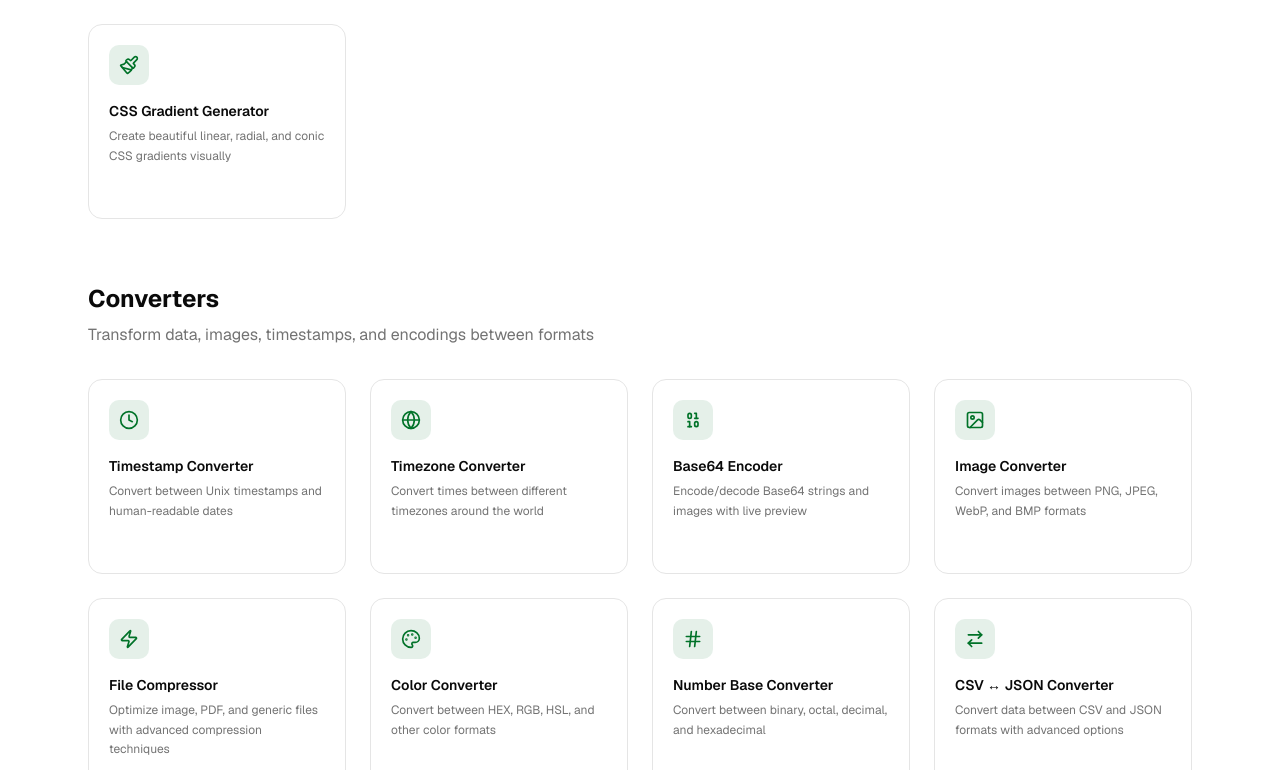
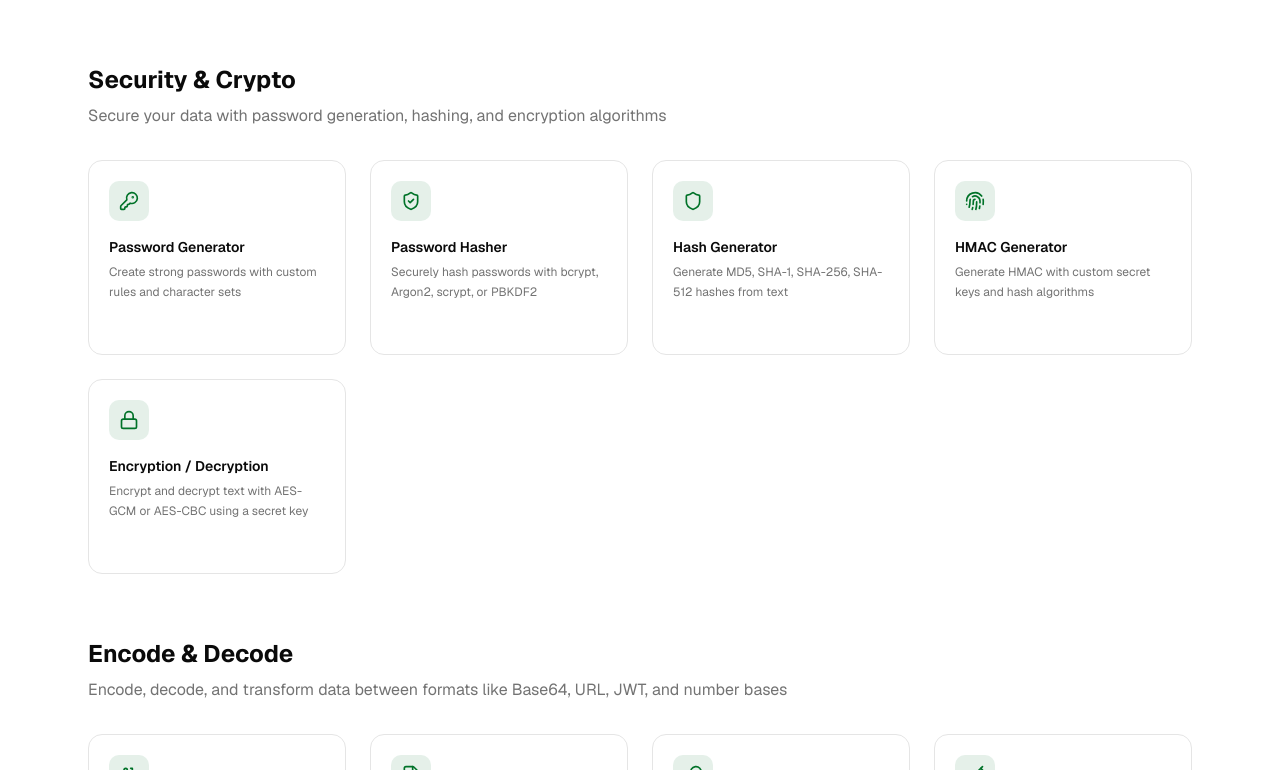
Before and after one commit to HaDiizz/next-devtoolkit, a Next.js app: page / in a window 1280 px wide. Shown: the part 2190-2960 px from the top of the page. Built offline with nearby package versions, Linux system fonts and the light colour scheme; a web font is replaced by a local one.

Commit message:
feat: Define developer tools and implement the main homepage to display them.

```diff
--- a/app/page.tsx
+++ b/app/page.tsx
@@ -117,16 +117,23 @@ export default function HomePage() {
               <h2 className="text-foreground mb-2 text-2xl font-bold">{category}</h2>
               <p className="text-muted-foreground mb-8 text-base">
                 {category === 'Generators' &&
-                  'Create unique identifiers, passwords, hashes, encryption, secure hashing, and placeholder text'}
-                {category === 'Converters' &&
-                  'Transform data, images, timestamps, and encodings between formats'}
-                {category === 'JSON Tools' && 'Format, convert, compare, and transform JSON data'}
-                {category === 'Encode / Decode' &&
-                  'Encode, decode, and inspect URLs, JWTs, and more'}
-                {category === 'String & Regex' &&
-                  'Case conversion, text analysis, and regex pattern testing'}
-                {category === 'Date / Time' && 'Parse cron expressions and work with timezones'}
-                {category === 'Data' && 'Generate mock data and test IDs'}
+                  'Create unique identifiers, mock data, placeholder text, and QR codes'}
+                {category === 'Security & Crypto' &&
+                  'Secure your data with password generation, hashing, and encryption algorithms'}
+                {category === 'Encode & Decode' &&
+                  'Encode, decode, and transform data between formats like Base64, URL, JWT, and number bases'}
+                {category === 'JSON Tools' &&
+                  'Format, validate, compare, and convert your JSON data'}
+                {category === 'Web & CSS' &&
+                  'Enhance your frontend with CSS generators, color converters, and SEO tools'}
+                {category === 'Text & String' &&
+                  'Analyze, modify, and test strings, regex patterns, and markdown files'}
+                {category === 'Date & Time' &&
+                  'Work seamlessly with timestamps, timezones, and cron expressions'}
+                {category === 'Media & Files' &&
+                  'Convert and compress images and files efficiently'}
+                {category === 'Network Tools' &&
+                  'Inspect and troubleshoot your network with IP and geolocation tools'}
               </p>
               <div className="grid gap-6 sm:grid-cols-2 lg:grid-cols-3 xl:grid-cols-4">
                 {tools
--- a/lib/tool-registry.tsx
+++ b/lib/tool-registry.tsx
@@ -1,48 +1,39 @@
 import dynamic from 'next/dynamic'
 
 const toolComponents: Record<string, React.ComponentType> = {
-  // Generators
   'uuid-generator': dynamic(() => import('@/components/tools/uuid-generator')),
+  'mock-data-generator': dynamic(() => import('@/components/tools/mock-data-generator')),
+  'thai-cid-generator': dynamic(() => import('@/components/tools/thai-cid-generator')),
+  'lorem-ipsum': dynamic(() => import('@/components/tools/lorem-ipsum')),
+  'qr-code-generator': dynamic(() => import('@/components/tools/qr-code-generator')),
   'password-generator': dynamic(() => import('@/components/tools/password-generator')),
+  'password-hasher': dynamic(() => import('@/components/tools/password-hasher')),
   'hash-generator': dynamic(() => import('@/components/tools/hash-generator')),
+  'hmac-generator': dynamic(() => import('@/components/tools/hmac-generator')),
   'encryption-tool': dynamic(() => import('@/components/tools/encryption-tool')),
-  'password-hasher': dynamic(() => import('@/components/tools/password-hasher')),
-  'lorem-ipsum': dynamic(() => import('@/components/tools/lorem-ipsum')),
-  'hmac-generator': dynamic(() => import('@/components/tools/hmac-generator')),
-  'qr-code-generator': dynamic(() => import('@/components/tools/qr-code-generator')),
-  'css-gradient-generator': dynamic(() => import('@/components/tools/css-gradient-generator')),
-  // Converters
-  'timestamp-converter': dynamic(() => import('@/components/tools/timestamp-converter')),
-  'timezone-converter': dynamic(() => import('@/components/tools/timezone-converter')),
   'base64-converter': dynamic(() => import('@/components/tools/base64-converter')),
-  'image-converter': dynamic(() => import('@/components/tools/image-converter')),
-  'file-compressor': dynamic(() => import('@/components/tools/file-compressor')),
-  'color-converter': dynamic(() => import('@/components/tools/color-converter')),
+  'url-encoder': dynamic(() => import('@/components/tools/url-encoder')),
+  'jwt-decoder': dynamic(() => import('@/components/tools/jwt-decoder')),
+  'jwt-builder': dynamic(() => import('@/components/tools/jwt-builder')),
   'number-base-converter': dynamic(() => import('@/components/tools/number-base-converter')),
-  'csv-json-converter': dynamic(() => import('@/components/tools/csv-json-converter')),
-  'css-unit-converter': dynamic(() => import('@/components/tools/css-unit-converter')),
-  // JSON Tools
   'json-formatter': dynamic(() => import('@/components/tools/json-formatter')),
   'json-to-typescript': dynamic(() => import('@/components/tools/json-to-typescript')),
   'json-to-schema': dynamic(() => import('@/components/tools/json-to-schema')),
   'json-diff': dynamic(() => import('@/components/tools/json-diff')),
-  // Encode / Decode
-  'url-encoder': dynamic(() => import('@/components/tools/url-encoder')),
-  'jwt-decoder': dynamic(() => import('@/components/tools/jwt-decoder')),
-  'jwt-builder': dynamic(() => import('@/components/tools/jwt-builder')),
-  // String & Regex
+  'csv-json-converter': dynamic(() => import('@/components/tools/csv-json-converter')),
+  'css-gradient-generator': dynamic(() => import('@/components/tools/css-gradient-generator')),
+  'css-unit-converter': dynamic(() => import('@/components/tools/css-unit-converter')),
+  'color-converter': dynamic(() => import('@/components/tools/color-converter')),
+  'seo-tool': dynamic(() => import('@/components/tools/seo-tool')),
   'string-utilities': dynamic(() => import('@/components/tools/string-utilities')),
   'regex-tester': dynamic(() => import('@/components/tools/regex-tester')),
   'text-diff-tool': dynamic(() => import('@/components/tools/text-diff-tool')),
   'markdown-preview': dynamic(() => import('@/components/tools/markdown-preview')),
-  // Date / Time
+  'timestamp-converter': dynamic(() => import('@/components/tools/timestamp-converter')),
+  'timezone-converter': dynamic(() => import('@/components/tools/timezone-converter')),
   'cron-reader': dynamic(() => import('@/components/tools/cron-reader')),
-  // Data
-  'mock-data-generator': dynamic(() => import('@/components/tools/mock-data-generator')),
-  'thai-cid-generator': dynamic(() => import('@/components/tools/thai-cid-generator')),
-  // SEO
-  'seo-tool': dynamic(() => import('@/components/tools/seo-tool')),
-  // Network
+  'image-converter': dynamic(() => import('@/components/tools/image-converter')),
+  'file-compressor': dynamic(() => import('@/components/tools/file-compressor')),
   'ip-address-tool': dynamic(() => import('@/components/tools/ip-address-tool')),
 }
 
--- a/lib/tools.ts
+++ b/lib/tools.ts
@@ -29,6 +29,7 @@ import {
   Key,
   SearchCheck,
   Zap,
+  Network,
   type LucideIcon,
 } from 'lucide-react'
 
@@ -41,7 +42,6 @@ export interface Tool {
 }
 
 export const tools: Tool[] = [
-  // --- Generators ---
   {
     id: 'uuid-generator',
     name: 'ID Generator',
@@ -50,31 +50,17 @@ export const tools: Tool[] = [
     category: 'Generators',
   },
   {
-    id: 'password-generator',
-    name: 'Password Generator',
-    description: 'Create strong passwords with custom rules and character sets',
-    icon: KeyRound,
+    id: 'mock-data-generator',
+    name: 'Mock Data Generator',
+    description: 'Generate random user profiles, addresses, and structured JSON data',
+    icon: UserRound,
     category: 'Generators',
   },
   {
-    id: 'hash-generator',
-    name: 'Hash Generator',
-    description: 'Generate MD5, SHA-1, SHA-256, SHA-512 hashes from text',
-    icon: Shield,
-    category: 'Generators',
-  },
-  {
-    id: 'encryption-tool',
-    name: 'Encryption / Decryption',
-    description: 'Encrypt and decrypt text with AES-GCM or AES-CBC using a secret key',
-    icon: Lock,
-    category: 'Generators',
-  },
-  {
-    id: 'password-hasher',
-    name: 'Password Hasher',
-    description: 'Securely hash passwords with bcrypt, Argon2, scrypt, or PBKDF2',
-    icon: ShieldCheck,
+    id: 'thai-cid-generator',
+    name: 'Thai CID Generator',
+    description: 'Generate valid random Thai Citizen ID numbers for testing',
+    icon: CreditCard,
     category: 'Generators',
   },
   {
@@ -85,13 +71,6 @@ export const tools: Tool[] = [
     category: 'Generators',
   },
   {
-    id: 'hmac-generator',
-    name: 'HMAC Generator',
-    description: 'Generate HMAC with custom secret keys and hash algorithms',
-    icon: Fingerprint,
-    category: 'Generators',
-  },
-  {
     id: 'qr-code-generator',
     name: 'QR Code Generator',
     description: 'Create customizable QR codes for URLs, WiFi, vCards, and more',
@@ -99,79 +78,75 @@ export const tools: Tool[] = [
     category: 'Generators',
   },
   {
-    id: 'css-gradient-generator',
-    name: 'CSS Gradient Generator',
-    description: 'Create beautiful linear, radial, and conic CSS gradients visually',
-    icon: Paintbrush,
-    category: 'Generators',
-  },
-
-  // --- Converters ---
-  {
-    id: 'timestamp-converter',
-    name: 'Timestamp Converter',
-    description: 'Convert between Unix timestamps and human-readable dates',
-    icon: Clock,
-    category: 'Converters',
+    id: 'password-generator',
+    name: 'Password Generator',
+    description: 'Create strong passwords with custom rules and character sets',
+    icon: KeyRound,
+    category: 'Security & Crypto',
   },
   {
-    id: 'timezone-converter',
-    name: 'Timezone Converter',
-    description: 'Convert times between different timezones around the world',
-    icon: Globe,
-    category: 'Converters',
+    id: 'password-hasher',
+    name: 'Password Hasher',
+    description: 'Securely hash passwords with bcrypt, Argon2, scrypt, or PBKDF2',
+    icon: ShieldCheck,
+    category: 'Security & Crypto',
+  },
+  {
+    id: 'hash-generator',
+    name: 'Hash Generator',
+    description: 'Generate MD5, SHA-1, SHA-256, SHA-512 hashes from text',
+    icon: Shield,
+    category: 'Security & Crypto',
+  },
+  {
+    id: 'hmac-generator',
+    name: 'HMAC Generator',
+    description: 'Generate HMAC with custom secret keys and hash algorithms',
+    icon: Fingerprint,
+    category: 'Security & Crypto',
+  },
+  {
+    id: 'encryption-tool',
+    name: 'Encryption / Decryption',
+    description: 'Encrypt and decrypt text with AES-GCM or AES-CBC using a secret key',
+    icon: Lock,
+    category: 'Security & Crypto',
   },
   {
     id: 'base64-converter',
     name: 'Base64 Encoder',
     description: 'Encode/decode Base64 strings and images with live preview',
     icon: Binary,
-    category: 'Converters',
+    category: 'Encode & Decode',
   },
   {
-    id: 'image-converter',
-    name: 'Image Converter',
-    description: 'Convert images between PNG, JPEG, WebP, and BMP formats',
-    icon: ImageIcon,
-    category: 'Converters',
+    id: 'url-encoder',
+    name: 'URL Encoder / Decoder',
+    description: 'Encode and decode URL components and query strings',
+    icon: FileCode,
+    category: 'Encode & Decode',
   },
   {
-    id: 'file-compressor',
-    name: 'File Compressor',
-    description: 'Optimize image, PDF, and generic files with advanced compression techniques',
-    icon: Zap,
-    category: 'Converters',
+    id: 'jwt-decoder',
+    name: 'JWT Decoder',
+    description: 'Decode JWTs and inspect header, payload, and claims in detail',
+    icon: KeyRound,
+    category: 'Encode & Decode',
   },
   {
-    id: 'color-converter',
-    name: 'Color Converter',
-    description: 'Convert between HEX, RGB, HSL, and other color formats',
-    icon: Palette,
-    category: 'Converters',
+    id: 'jwt-builder',
+    name: 'JWT Builder / Signer',
+    description: 'Build and sign JSON Web Tokens with custom payload and claims',
+    icon: Key,
+    category: 'Encode & Decode',
   },
   {
     id: 'number-base-converter',
     name: 'Number Base Converter',
     description: 'Convert between binary, octal, decimal, and hexadecimal',
     icon: Hash,
-    category: 'Converters',
+    category: 'Encode & Decode',
   },
-  {
-    id: 'csv-json-converter',
-    name: 'CSV ↔ JSON Converter',
-    description: 'Convert data between CSV and JSON formats with advanced options',
-    icon: ArrowRightLeft,
-    category: 'Converters',
-  },
-  {
-    id: 'css-unit-converter',
-    name: 'CSS Unit Converter',
-    description: 'Convert CSS units (px, rem, em, vw, vh) with custom context',
-    icon: Ruler,
-    category: 'Converters',
-  },
-
-  // --- JSON Tools ---
   {
     id: 'json-formatter',
     name: 'JSON Formatter',
@@ -200,99 +175,111 @@ export const tools: Tool[] = [
     icon: GitCompare,
     category: 'JSON Tools',
   },
-
-  // --- Encode / Decode ---
   {
-    id: 'url-encoder',
-    name: 'URL Encoder/Decoder',
-    description: 'Encode and decode URL components and query strings',
-    icon: FileCode,
-    category: 'Encode / Decode',
+    id: 'csv-json-converter',
+    name: 'CSV ↔ JSON Converter',
+    description: 'Convert data between CSV and JSON formats with advanced options',
+    icon: ArrowRightLeft,
+    category: 'JSON Tools',
   },
   {
-    id: 'jwt-decoder',
-    name: 'JWT Decoder',
-    description: 'Decode JWTs and inspect header, payload, and claims in detail',
-    icon: KeyRound,
-    category: 'Encode / Decode',
+    id: 'css-gradient-generator',
+    name: 'CSS Gradient Generator',
+    description: 'Create beautiful linear, radial, and conic CSS gradients visually',
+    icon: Paintbrush,
+    category: 'Web & CSS',
   },
   {
-    id: 'jwt-builder',
-    name: 'JWT Builder / Signer',
-    description: 'Build and sign JSON Web Tokens with custom payload and claims',
-    icon: Key,
-    category: 'Encode / Decode',
+    id: 'css-unit-converter',
+    name: 'CSS Unit Converter',
+    description: 'Convert CSS units (px, rem, em, vw, vh) with custom context',
+    icon: Ruler,
+    category: 'Web & CSS',
   },
-
-  // --- String & Regex ---
+  {
+    id: 'color-converter',
+    name: 'Color Converter',
+    description: 'Convert between HEX, RGB, HSL, and other color formats',
+    icon: Palette,
+    category: 'Web & CSS',
+  },
+  {
+    id: 'seo-tool',
+    name: 'SEO Toolkit',
+    description:
+      'Preview OG cards, score SEO, check best practices, generate manifest.json, and export favicon assets',
+    icon: SearchCheck,
+    category: 'Web & CSS',
+  },
   {
     id: 'string-utilities',
     name: 'String Utilities',
     description: 'Case conversion, character count, reverse, and text manipulation',
     icon: Shuffle,
-    category: 'String & Regex',
+    category: 'Text & String',
   },
   {
     id: 'regex-tester',
     name: 'Regex Tester',
     description: 'Test regular expressions with real-time highlighting and match details',
     icon: Search,
-    category: 'String & Regex',
+    category: 'Text & String',
   },
   {
     id: 'text-diff-tool',
     name: 'Text Diff Tool',
     description: 'Compare two text blocks and highlight additions, removals, and changes',
     icon: Diff,
-    category: 'String & Regex',
+    category: 'Text & String',
   },
   {
     id: 'markdown-preview',
     name: 'Markdown Preview',
     description: 'Real-time Markdown editor with live preview and GitHub Flavored Markdown support',
     icon: FileCode,
-    category: 'String & Regex',
+    category: 'Text & String',
   },
-
-  // --- Date / Time ---
+  {
+    id: 'timestamp-converter',
+    name: 'Timestamp Converter',
+    description: 'Convert between Unix timestamps and human-readable dates',
+    icon: Clock,
+    category: 'Date & Time',
+  },
+  {
+    id: 'timezone-converter',
+    name: 'Timezone Converter',
+    description: 'Convert times between different timezones around the world',
+    icon: Globe,
+    category: 'Date & Time',
+  },
   {
     id: 'cron-reader',
     name: 'Cron Expression Reader',
     description: 'Parse cron expressions into human-readable text with next run predictions',
     icon: Timer,
-    category: 'Date / Time',
-  },
-
-  // --- Data ---
-  {
-    id: 'mock-data-generator',
-    name: 'Mock Data Generator',
-    description: 'Generate random user profiles, addresses, and structured JSON data',
-    icon: UserRound,
-    category: 'Data',
+    category: 'Date & Time',
   },
   {
-    id: 'thai-cid-generator',
-    name: 'Thai CID Generator',
-    description: 'Generate valid random Thai Citizen ID numbers for testing',
-    icon: CreditCard,
-    category: 'Data',
+    id: 'image-converter',
+    name: 'Image Converter',
+    description: 'Convert images between PNG, JPEG, WebP, and BMP formats',
+    icon: ImageIcon,
+    category: 'Media & Files',
   },
-
   {
-    id: 'seo-tool',
-    name: 'SEO Toolkit',
-    description:
-      'Preview OG cards, score SEO, check best practices, generate manifest.json, and export favicon assets',
-    icon: SearchCheck,
-    category: 'SEO',
+    id: 'file-compressor',
+    name: 'File Compressor',
+    description: 'Optimize image, PDF, and generic files with advanced compression techniques',
+    icon: Zap,
+    category: 'Media & Files',
   },
   {
     id: 'ip-address-tool',
     name: 'IP Address & Geolocation',
     description: 'Get your current public IP address and view network geolocation information',
-    icon: Globe,
-    category: 'Network',
+    icon: Network,
+    category: 'Network Tools',
   },
 ]
 
```
